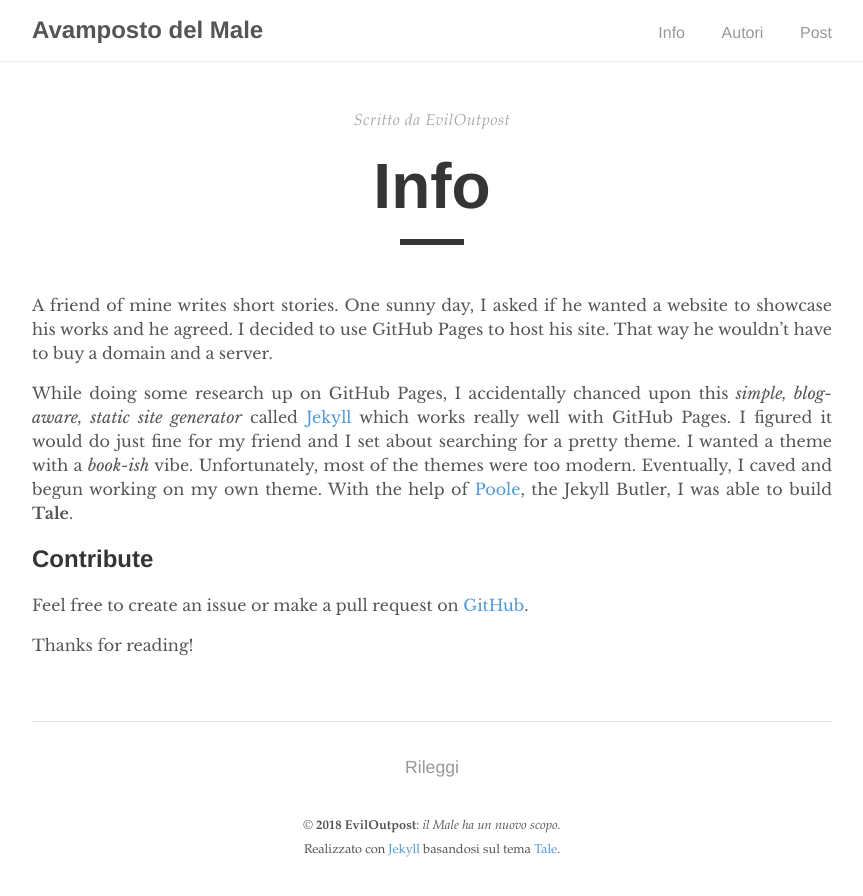
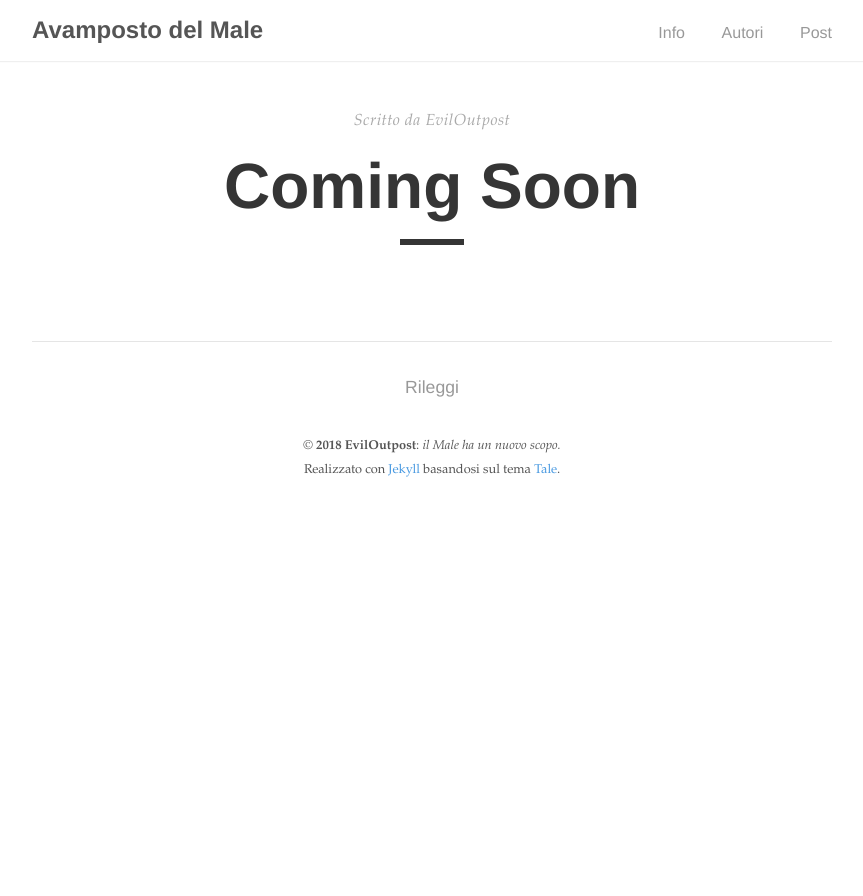
Before and after one commit to eviloutpost/eviloutpost.github.io, a Jekyll site: the page built from _pages/about.md, in a window 1280 px wide. Shown: the top 896 px of the page, without its empty margins (208-1071 px from the left). Built offline with Jekyll 4.4.1, drawn with Linux system fonts in a browser that asks for light colours.

Commit message:
Temp about page

```diff
--- a/_pages/about.md
+++ b/_pages/about.md
@@ -1,14 +1,5 @@
 ---
 layout: post
-title: "Info"
+title: "Coming Soon"
 permalink: /about
 ---
-
-A friend of mine writes short stories. One sunny day, I asked if he wanted a website to showcase his works and he agreed. I decided to use GitHub Pages to host his site. That way he wouldn't have to buy a domain and a server.
-
-While doing some research up on GitHub Pages, I accidentally chanced upon this _simple, blog-aware, static site generator_ called [Jekyll](https://jekyllrb.com/) which works really well with GitHub Pages. I figured it would do just fine for my friend and I set about searching for a pretty theme. I wanted a theme with a _book-ish_ vibe. Unfortunately, most of the themes were too modern. Eventually, I caved and begun working on my own theme. With the help of [Poole](https://github.com/poole/poole), the Jekyll Butler, I was able to build **Tale**.
-
-## Contribute
-Feel free to create an issue or make a pull request on [GitHub](https://github.com/chesterhow/tale).
-
-Thanks for reading!
```
